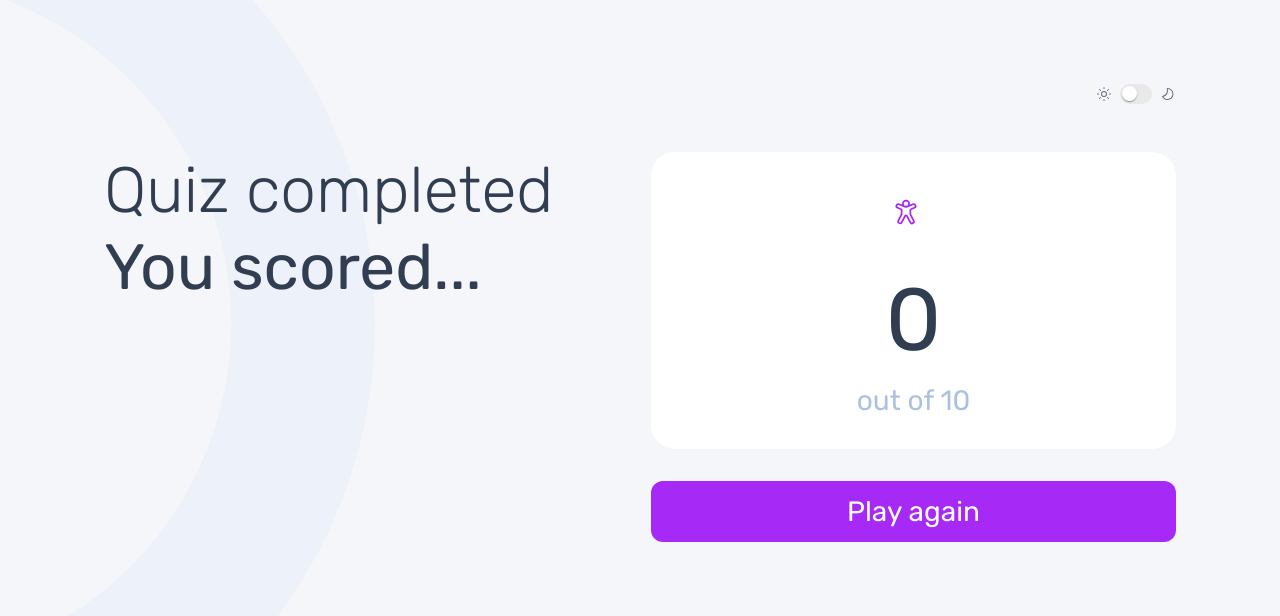
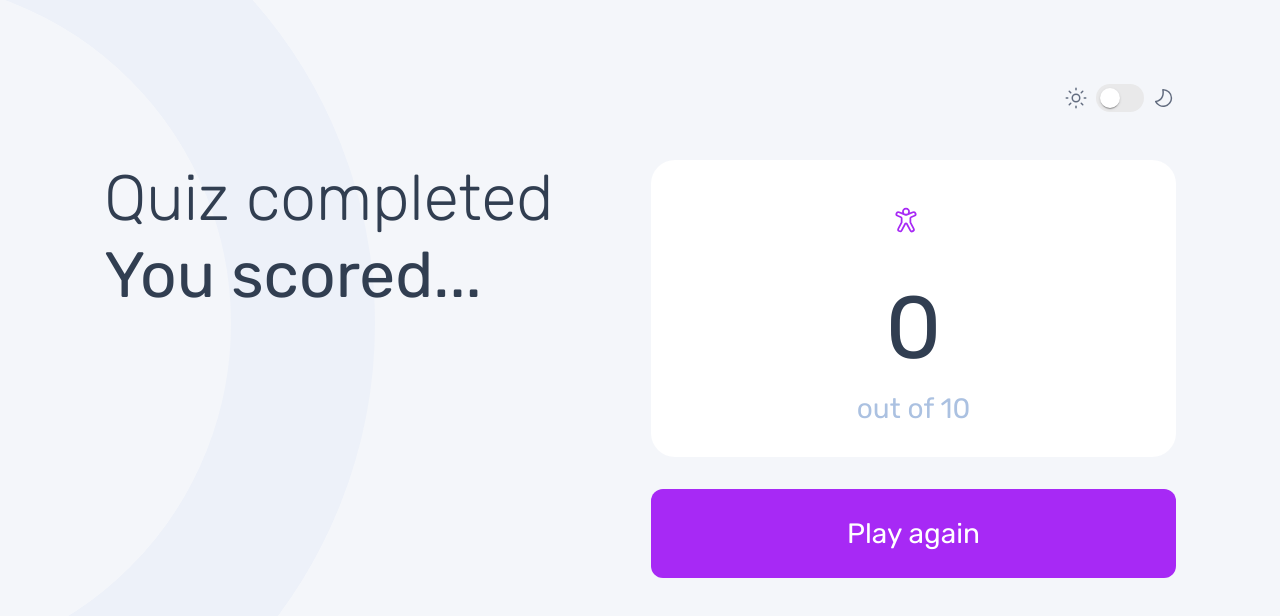
Before and after one commit to harkhanid/QuizApp, a React (Create React App) app: page /result in a window 1280 px wide. Shown: the top 616 px of the page. Built offline with nearby package versions, Linux system fonts and the light colour scheme.

Commit message:
Final changes

```diff
--- a/src/App.css
+++ b/src/App.css
@@ -89,6 +89,11 @@
     width: 2.5rem;
     width: 2.5rem;
   }
+
+  .main-btn{
+    padding: 1.75rem;
+    margin-top: 2rem;
+  }
 }
 
 
@@ -96,7 +101,6 @@
   display: flex;
   flex-direction: column;
   justify-content: space-between;
-  gap: 2rem;
 }
 
 
@@ -104,6 +108,8 @@
 
   .rotate-split{
     flex-direction: row;
+    gap: 2rem;
+
   }
 
   .rotate-split > *:nth-child(1) {
--- a/src/Components/Custom/Header/Header.css
+++ b/src/Components/Custom/Header/Header.css
@@ -9,6 +9,14 @@
   font-size: var(--fs-200);
 }
 
+.mobile-switch{
+  display: block;
+}
+
+.desktop-switch{
+  display: none ;
+}
+
 @media (min-width: 37.5em){
   .header{
     padding-block: 1rem;
@@ -16,6 +24,14 @@
   }
   .header h2{
     font-size: var(--fs-300);
+  }
+
+  .mobile-switch{
+    display: none;
+  }
+
+  .desktop-switch{
+    display: block;
   }
 }
 
@@ -35,3 +51,10 @@
   width: 1rem;
   height: 1rem;
 }
+
+@media (min-width: 37.5em){
+  .header_switch img{
+    width: 1.5rem;
+    height: 1.5rem;
+  }
+}
--- a/src/Components/Custom/Header/Header.jsx
+++ b/src/Components/Custom/Header/Header.jsx
@@ -10,16 +10,20 @@ const Header = ({topic, darkMode, setDarkMode}) => {
       <>
       <div className="icon-container" style={{
       backgroundColor: `${topic.iconBg}`}}>
-      <img src='/images/icon-accessibility.svg' />
+      <img src='/images/icon-accessibility.svg' alt='topic icon'/>
       </div>
       <h2>{ topic.title}</h2>
       </>
       }
       <div className='header_switch split'>
-        <img src={`/images/${darkMode?"icon-sun-light.svg":"icon-sun-dark.svg"}`}/>
-        {/* <CustomSwitch width={32} height={20}  className="mobile" darkMode={darkMode} onChangeFn={ () => setDarkMode((prevValue)=> !prevValue)} /> */}
-        <CustomSwitch width={32} height={20}  className="desktop" darkMode={darkMode} onChangeFn={ () => setDarkMode((prevValue)=> !prevValue)} />
-        <img src={`/images/${darkMode?"icon-moon-light.svg":"icon-moon-dark.svg"}`} />
+        <img src={`/images/${darkMode?"icon-sun-light.svg":"icon-sun-dark.svg"}`} alt='sun icon'/>
+        <div className="mobile-switch">
+          <CustomSwitch device="mobile" darkMode={darkMode} onChangeFn={ () => setDarkMode((prevValue)=> !prevValue)} />
+        </div>
+        <div className="desktop-switch">
+          <CustomSwitch device="desktop" darkMode={darkMode} onChangeFn={ () => setDarkMode((prevValue)=> !prevValue)} />
+        </div>
+        <img src={`/images/${darkMode?"icon-moon-light.svg":"icon-moon-dark.svg"}`}  alt='moon icon'/>
       </div>
     </div>
   )
--- a/src/Components/Custom/QuizPage/QuizPage.css
+++ b/src/Components/Custom/QuizPage/QuizPage.css
@@ -58,7 +58,7 @@
 
 @media (min-width: 37.5em) {
   .answer_card{
-    --spacer-cmp: 4rem;
+    --spacer-cmp: 3.5rem;
     --spacer-fs: 1.5rem;
   }
 }
--- a/src/Components/Custom/QuizPage/QuizPage.jsx
+++ b/src/Components/Custom/QuizPage/QuizPage.jsx
@@ -40,7 +40,7 @@ import data from "./data.json";
 
   }
 
-  const handleSubmit = () =>{
+  const handleSubmit = (e) =>{
     if(selectedAnswer === ""){
       setStatus("invalidAnswer")
     }else{
@@ -50,7 +50,7 @@ import data from "./data.json";
       }
       setTimeout(()=>{
         resetFunction();
-        if(questionCount ==  currentSet[0].questions.length - 1){
+        if(questionCount ===  currentSet[0].questions.length - 1){
           navigate("/result");
         }else{
           setQuestionCount((prev)=> prev+1);
@@ -66,34 +66,34 @@ import data from "./data.json";
       <p className='question'>{question?.question}</p>
       <CustomProgressBar prog={questionCount * 10} />
     </div>
-    <div className={`answer_card flow-content ${status == "submitted" ? "submitted":"not-submitted"}`}>
+    <div className={`answer_card flow-content ${status === "submitted" ? "submitted":"not-submitted"}`}>
       {
         question?.options.map((opt, i) =>{
           return <button
                     key={i}
                     value={opt}
                     correct={opt === question?.answer? "true": "false"}
-                    className={`option-btn ${opt == selectedAnswer? "selected": ""} correct`}
+                    className={`option-btn ${opt === selectedAnswer? "selected": ""} correct`}
                     onClick={()=> handleOptionAction(opt)} >
                     <div className='option-icon icon-container'>
                       <p>{prefix[i]}</p>
                     </div>
                     <p>{opt}</p>
-                      { (status == "submitted" && opt === question.answer) &&
-                        (<img src='/images/icon-correct.svg' />)
+                      { (status === "submitted" && opt === question.answer) &&
+                        (<img src='/images/icon-correct.svg' alt='correct answer icon'/>)
                       }
-                      { (status == "submitted" && opt == selectedAnswer && opt != question.answer) &&
-                            (<img src='/images/icon-error.svg' />)
+                      { (status === "submitted" && opt === selectedAnswer && opt !== question.answer) &&
+                            (<img src='/images/icon-error.svg' alt='wrong answer icon'/>)
                     }
                     </button>
 
         })
       }
-      <button disabled={status == "submitted" } className='main-btn'><p className='center-text' onClick={()=>{handleSubmit()}}>Submit Answer</p></button>
+      <button disabled={status === "submitted" } className='main-btn' onClick={(e)=>handleSubmit(e)}><p className='center-text' >Submit Answer</p></button>
       { status === "invalidAnswer"
       &&
       <div className='error-message split'>
-        <img src='/images/icon-error.svg' />
+        <img src='/images/icon-error.svg' alt='error icon'/>
         <p>Please select an answer</p>
       </div>
       }
--- a/src/Components/Custom/ResultPage/ResultPage.jsx
+++ b/src/Components/Custom/ResultPage/ResultPage.jsx
@@ -23,7 +23,7 @@ const ResultPage = ({correctCount, topic, setTopic}) => {
           <div className='split card-title' >
             <div className="icon-container" style={{
               backgroundColor: `${topic?.iconBg}`}}>
-              <img src='/images/icon-accessibility.svg' />
+              <img src='/images/icon-accessibility.svg' alt='topic icon'/>
             </div>
             <p>{topic?.title}</p>
           </div>
--- a/src/Components/Reusable/CustomProgress/CustomProgressBar.jsx
+++ b/src/Components/Reusable/CustomProgress/CustomProgressBar.jsx
@@ -1,34 +1,31 @@
 import React from 'react'
-import PropTypes from 'prop-types'
 import { styled } from '@mui/material/styles';
 import LinearProgress, { linearProgressClasses } from '@mui/material/LinearProgress';
 
 
+
+
+const CustomProgressBar = props => {
   const BorderLinearProgress = styled(LinearProgress)(({ theme }) => ({
-  height: 8,
-  borderRadius: 5,
-  paddingLeft: 5,
+    height: 16,
+    borderRadius: 10,
     [`&.${linearProgressClasses.colorPrimary}`]: {
-    backgroundColor: theme.palette.grey[200],
-    ...theme.applyStyles('dark', {
-      backgroundColor: theme.palette.grey[800],
-    }),
+      backgroundColor: "#FFF",
     },
     [`& .${linearProgressClasses.bar}`]: {
-    height: 4,
-    marginTop: 2,
-    marginLeft: 20,
-    borderRadius: 5,
-    backgroundColor: '#1a90ff',
+      height: 8,
+      marginTop: 4,
+      marginLeft: 4,
+      width: `${Math.max(props.prog - 4, 0)}%`,
+      borderRadius: 10,
+      backgroundColor: '#A729F5',
       ...theme.applyStyles('dark', {
         backgroundColor: '#308fe8',
       }),
     },
   }));
-
-const CustomProgressBar = props => {
   return (
-    <BorderLinearProgress variant="determinate" value={props.prog} className="progress_bar" />
+    <BorderLinearProgress variant="determinate" className="progress_bar" />
   )
 }
 
--- a/src/Components/Reusable/CustomSwich/CustomSwitch.jsx
+++ b/src/Components/Reusable/CustomSwich/CustomSwitch.jsx
@@ -1,23 +1,36 @@
 import React from 'react'
-import Switch, { SwitchProps } from "@mui/material/Switch";
+import Switch from "@mui/material/Switch";
 import { styled } from "@mui/material/styles";
 
-const CustomSwitch = ({width, height, onChangeFn, darkMode}) => {
-  const staticStats = {
-    basePadding: 2,
+const CustomSwitch = ({device, onChangeFn, darkMode ,className}) => {
+  const setting = {
+    "mobile" : {
+      "switchWidth": 32,
+      "switchHeight": 20,
+      "translate": "13px",
+      "thumbWH": 15,
+      "basePadding":2
+    },
+    "desktop" : {
+      "switchWidth": 48,
+      "switchHeight": 28,
+      "translate": "20px",
+      "thumbWH": 20,
+      "basePadding": 4
+    }
   }
   const CustomSwitchComp = styled((props) => (
     <Switch focusVisibleClassName=".Mui-focusVisible" disableRipple {...props} />
   ))(({ theme }) => ({
-    width: width,
-    height: height,
+    width: setting[device].switchWidth,
+    height: setting[device].switchHeight,
     padding: 0,
     "& .MuiSwitch-switchBase": {
-      padding: staticStats.basePadding,
+      padding: setting[device].basePadding,
       margin: 0,
       transitionDuration: "300ms",
       "&.Mui-checked": {
-        transform: "translateX(14px)",
+        transform: `translateX(${setting[device].translate})`,
         color: "#fff",
         "& + .MuiSwitch-track": {
           backgroundColor: "#A729F5",
@@ -32,11 +45,11 @@ const CustomSwitch = ({width, height, onChangeFn, darkMode}) => {
     },
     "& .MuiSwitch-thumb": {
       boxSizing: "border-box",
-      width: 15,
-      height: 15,
+      width: setting[device].thumbWH,
+      height: setting[device].thumbWH,
     },
     "& .MuiSwitch-track": {
-      borderRadius: 26 / 2,
+      borderRadius: 100,
       backgroundColor: "#E9E9EA",
       opacity: 1,
       transition: theme.transitions.create(["background-color"], {
@@ -46,7 +59,7 @@ const CustomSwitch = ({width, height, onChangeFn, darkMode}) => {
   }));
 
   return (
-    <CustomSwitchComp onChange={onChangeFn}  checked={darkMode}/>
+    <CustomSwitchComp onChange={onChangeFn}  checked={darkMode} className={className}/>
   )
 }
 
```
Lines whose indentation alone changed are shown as unchanged.
